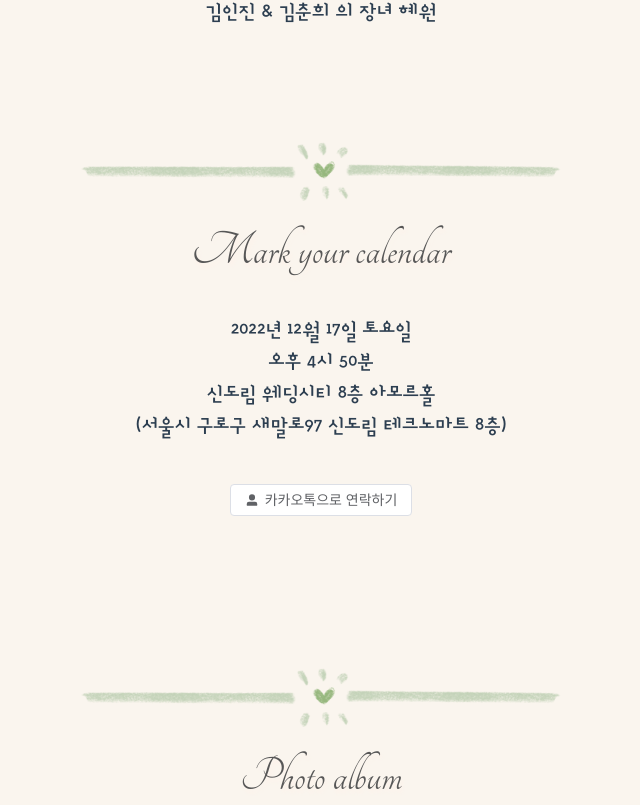
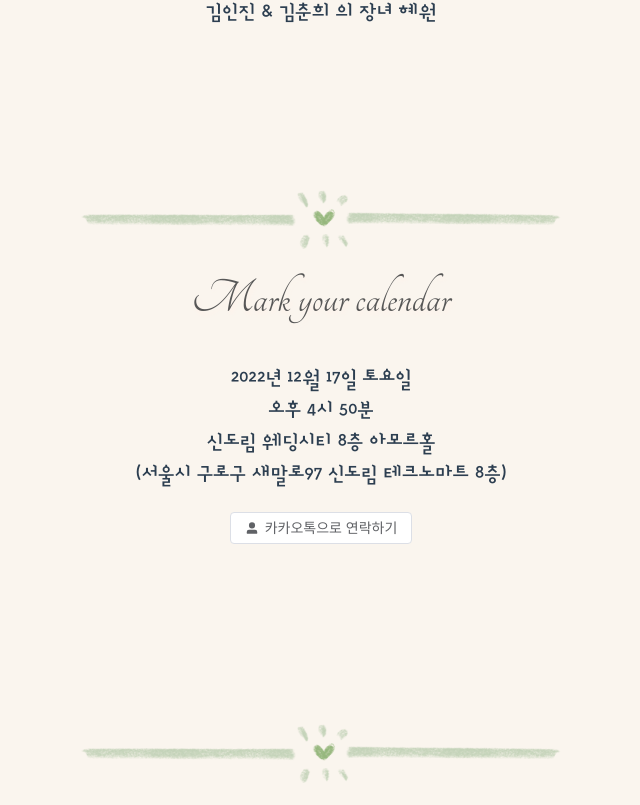
Before and after one commit to ryandhjeon/Mobile-Wedding-Invitation, a Vue app: page / in a window 1280 px wide. Shown: the part 1128-1933 px from the top of the page, without its empty margins (319-959 px from the left). Built offline with nearby package versions, Linux system fonts and the light colour scheme; a web font is replaced by a local one.

Commit message:
Edit container margin

```diff
--- a/src/assets/main.css
+++ b/src/assets/main.css
@@ -27,7 +27,7 @@ h1 {
 }
 
 .divider {
-  margin-top: 7rem;
+  margin-top: 10rem;
 }
 
 .container {
--- a/src/components/Rsvp.vue
+++ b/src/components/Rsvp.vue
@@ -83,7 +83,7 @@
 
 .rsvp__contact {
     text-align: center;
-    padding: 1em;
+    /* padding: 1em; */
 }
 
 .rsvp__button {
```
